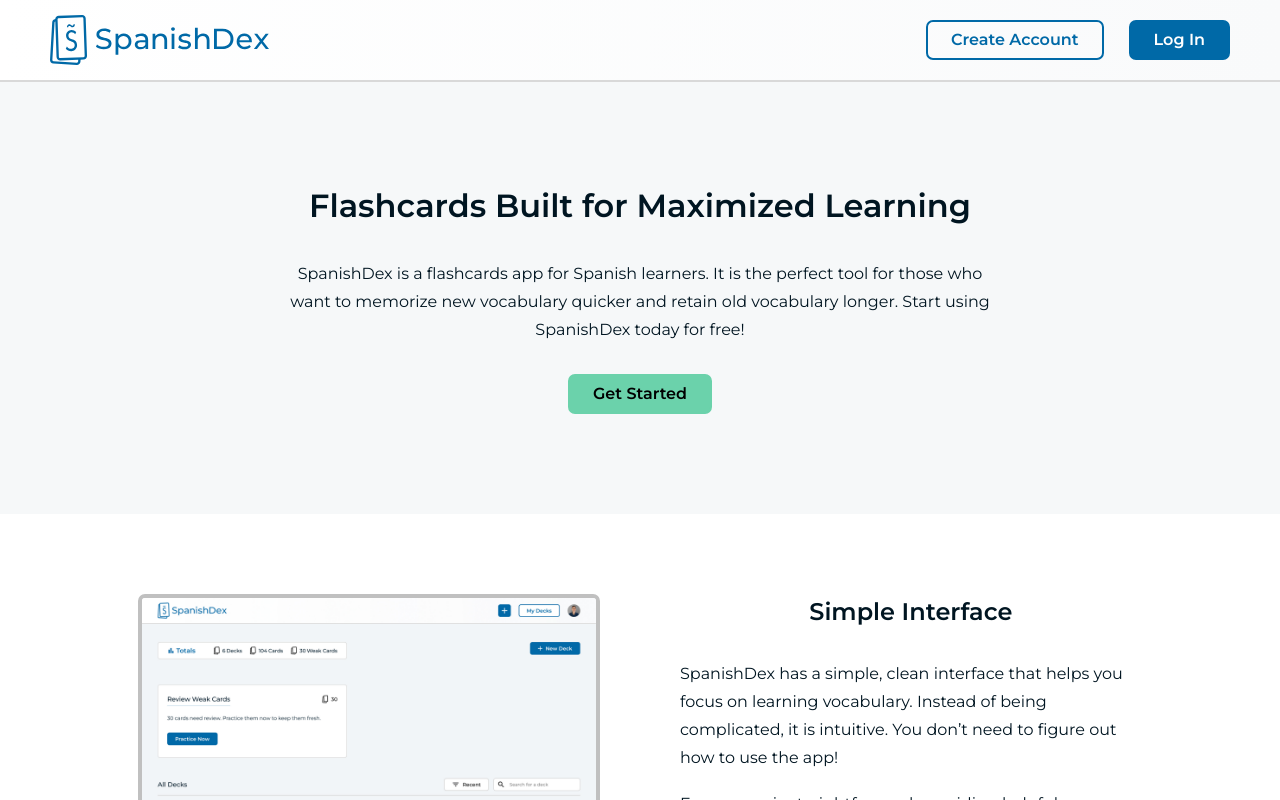
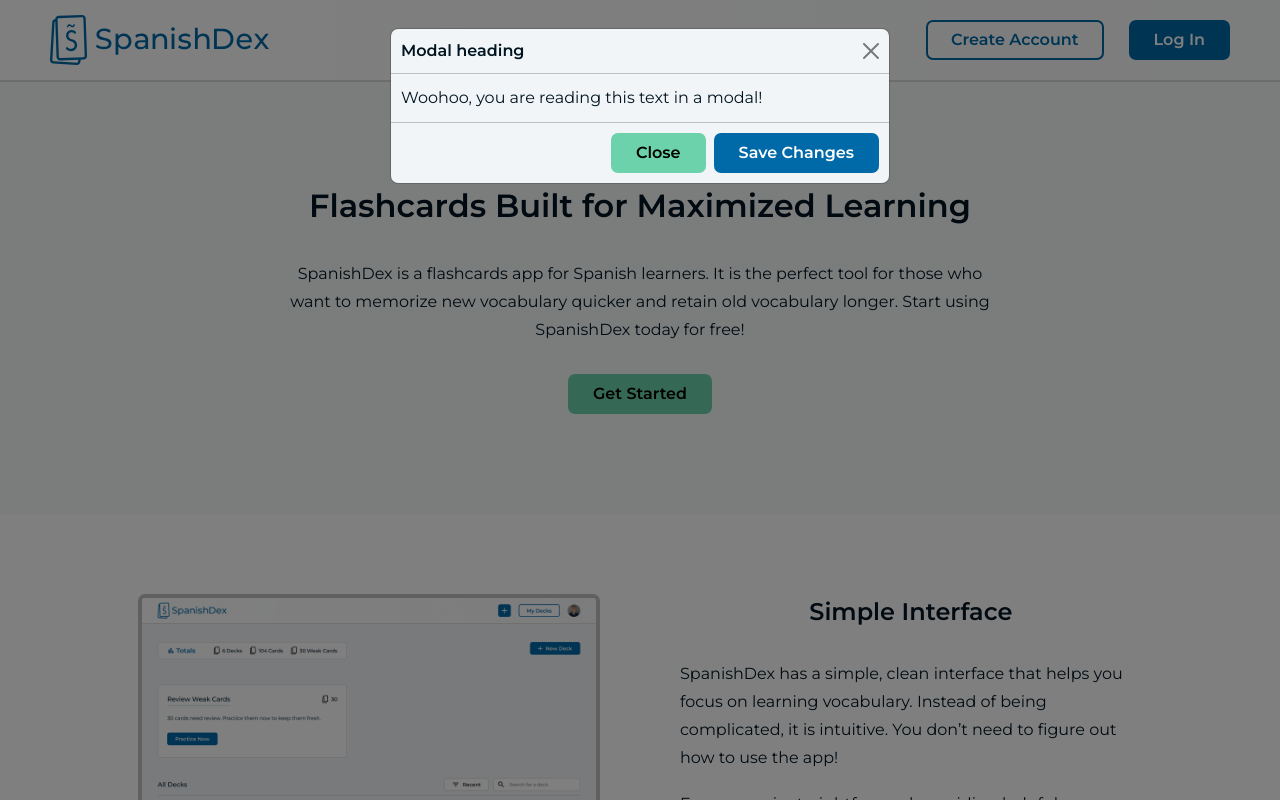
Before and after one commit to JakinCS/SpanishDex, a Next.js app: page / in a window 1280 px wide. Both pictures are taken after a click on the button "Log In". Shown: the top 800 px of the page. Built offline with nearby package versions, Linux system fonts and the light colour scheme.

Commit message:
basic modal functionality created

```diff
--- a/app/Homepage.jsx
+++ b/app/Homepage.jsx
@@ -1,4 +1,4 @@
-import HomepageHeader from './components/HomepageHeader'
+import HomepageHeader from './components/HomepageHeader/HomepageHeader'
 import HomepageSection from './components/HomepageSection'
 import HomepageSectionColumns from './components/HomepageSectionColumns'
 import HomepageContactForm from './components/HomepageContactForm'
--- a/app/components/HomepageHeader.jsx
+++ /dev/null
@@ -1,33 +0,0 @@
-'use client'
-
-import Nav from 'react-bootstrap/Nav';
-import Navbar from 'react-bootstrap/Navbar';
-import Button from 'react-bootstrap/Button';
-
-import { useState } from 'react';
-
-function HomepageHeader() {
-
-  const [menuOpenState, setMenuOpenState] = useState('closed')
-
-  const toggleMenuOpenState = () => {
-    menuOpenState === 'open' ? setMenuOpenState('closed') : setMenuOpenState('open');
-  }
-
-  return (
-    <Navbar expand="lg" fixed='top' className="bg-gradient border-bottom border-gray-150 border-2">
-      <Navbar.Brand>
-        <img src={'/logo.svg'} alt="SpanishDex Logo" style={{height: '3.125rem'}}/>
-      </Navbar.Brand>
-      <Navbar.Toggle onClick={toggleMenuOpenState} aria-controls="homepage-nav" className={(menuOpenState === 'open' ? 'show-close-icon' : 'show-menu-icon') + ' border-0'}/>
-      <Navbar.Collapse id="homepage-nav">
-        <Nav className="ms-auto my-2 column-gap-25 row-gap-3">
-          <Button className='ms-auto' variant="outline-primary">Create Account</Button>
-          <Button className='ms-auto' variant="primary">Log In</Button>
-        </Nav>
-      </Navbar.Collapse>
-    </Navbar>
-  );
-}
-
-export default HomepageHeader;
--- /dev/null
+++ b/app/components/HomepageHeader/HomepageHeader.jsx
@@ -0,0 +1,39 @@
+'use client'
+
+import Nav from "react-bootstrap/Nav";
+import Navbar from "react-bootstrap/Navbar";
+import Button from "react-bootstrap/Button";
+import LogInButton from "./LogInButton";
+import NavbarToggle from "./NavbarToggle";
+
+function HomepageHeader() {
+
+  return (
+    <>
+      <Navbar
+        expand="lg"
+        fixed="top"
+        className="bg-gradient border-bottom border-gray-150 border-2"
+      >
+        <Navbar.Brand>
+          <img
+            src={"/logo.svg"}
+            alt="SpanishDex Logo"
+            style={{ height: "3.125rem" }}
+          />
+        </Navbar.Brand>
+        <NavbarToggle />
+        <Navbar.Collapse id="homepage-nav">
+          <Nav className="ms-auto my-2 column-gap-25 row-gap-3">
+            <Button className="ms-auto" variant="outline-primary">
+              Create Account
+            </Button>
+            <LogInButton />
+          </Nav>
+        </Navbar.Collapse>
+      </Navbar>
+    </>
+  );
+}
+
+export default HomepageHeader;
--- /dev/null
+++ b/app/components/HomepageHeader/LogInButton.jsx
@@ -0,0 +1,29 @@
+'use client'
+
+import Button from 'react-bootstrap/Button'
+import LogInModal from './LogInModal';
+import { useState } from "react";
+
+function LogInButton() {
+
+    const [logInModalOpenState, setLogInModalOpenState] = useState(false);
+
+    const openLogInModal = () => {
+        setLogInModalOpenState(true);
+      }
+      const closeLogInModal = () => {
+        setLogInModalOpenState(false);
+      }
+
+    return (
+      <>
+        <Button className="ms-auto" variant="primary" onClick={openLogInModal}>
+          Log In
+        </Button>
+
+        <LogInModal handleClose={closeLogInModal} show={logInModalOpenState} />
+      </>
+    );
+}
+
+export default LogInButton;
--- /dev/null
+++ b/app/components/HomepageHeader/LogInModal.jsx
@@ -0,0 +1,24 @@
+'use client'
+import Modal from "react-bootstrap/Modal";
+import Button from "react-bootstrap/Button";
+
+function LogInModal(props) {
+  return (
+    <Modal show={props.show} onHide={props.handleClose}>
+      <Modal.Header closeButton>
+        <Modal.Title>Modal heading</Modal.Title>
+      </Modal.Header>
+      <Modal.Body>Woohoo, you are reading this text in a modal!</Modal.Body>
+      <Modal.Footer>
+        <Button variant="secondary" onClick={props.handleClose}>
+          Close
+        </Button>
+        <Button variant="primary" onClick={props.handleClose}>
+          Save Changes
+        </Button>
+      </Modal.Footer>
+    </Modal>
+  );
+}
+
+export default LogInModal;
--- /dev/null
+++ b/app/components/HomepageHeader/NavbarToggle.jsx
@@ -0,0 +1,27 @@
+'use client'
+
+import Navbar from "react-bootstrap/Navbar";
+import { useState } from "react";
+
+function NavbarToggle() {
+  const [menuOpenState, setMenuOpenState] = useState("closed");
+
+  const toggleMenuOpenState = () => {
+    menuOpenState === "open"
+      ? setMenuOpenState("closed")
+      : setMenuOpenState("open");
+  };
+
+  return (
+    <Navbar.Toggle
+      onClick={toggleMenuOpenState}
+      aria-controls="homepage-nav"
+      className={
+        (menuOpenState === "open" ? "show-close-icon" : "show-menu-icon") +
+        " border-0"
+      }
+    />
+  );
+}
+
+export default NavbarToggle;
```
Also changed, not shown: app/components/HomepageFooter.jsx (+4 -7 lines).
